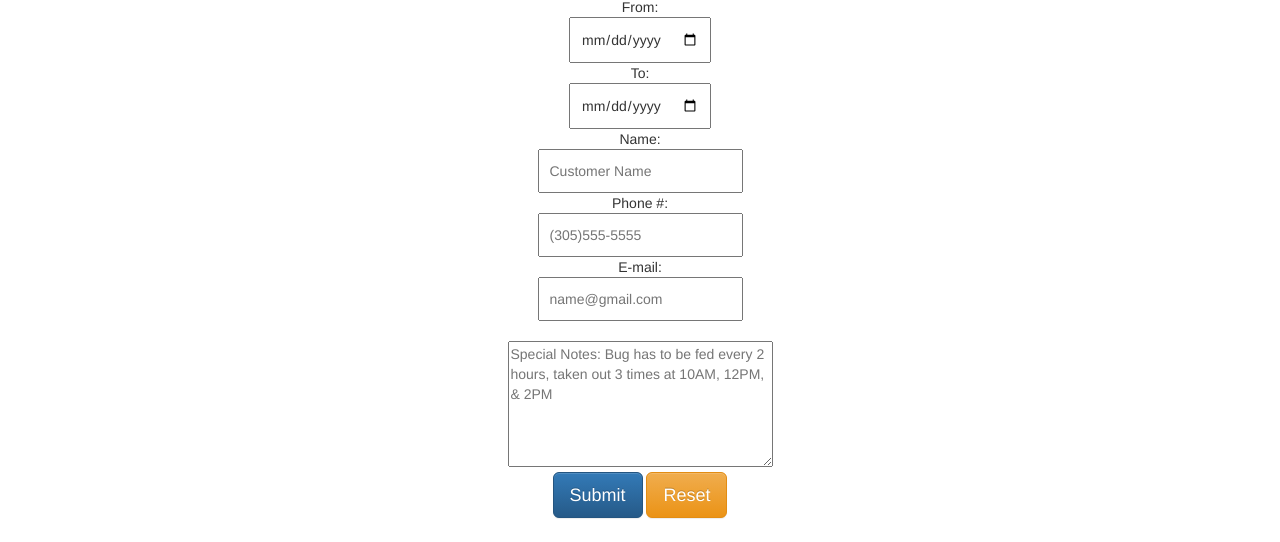
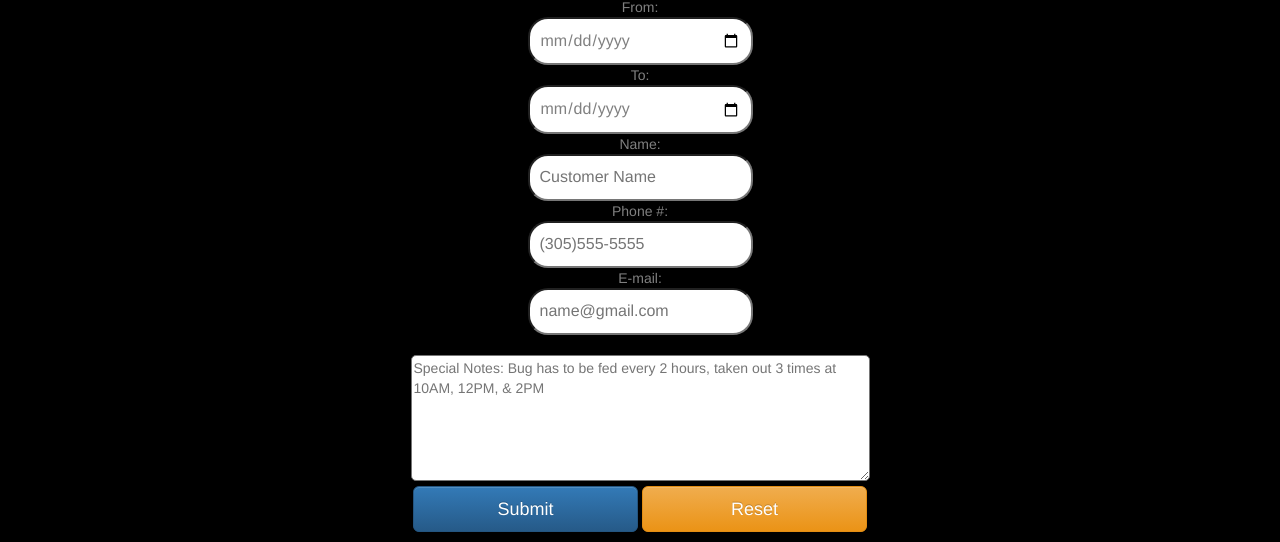
Before and after one commit to shamir09/Safe-Away-Pet-Sitters, a plain HTML site: page index.html in a window 1280 px wide. Shown: the part 426-968 px from the top of the page. Drawn offline with nearby package versions, Linux system fonts and the light colour scheme.

Commit message:
Change CSS Input styling & page bgcolor

```diff
--- a/Safe_Away_Stylesheet.css
+++ b/Safe_Away_Stylesheet.css
@@ -1,3 +1,18 @@
+body {
+  background-color: black;
+  color: gray
+}
+input {
+  width:225px;
+  border-radius: 20px;
+  font-family: inherit;
+  font-size: initial;
+}
+textarea {
+  width:459px;
+  border-radius: 5px;
+}
+
 #headerLogo {
   text-align:center; background-color: black; padding: 10px;
 }
--- a/index.html
+++ b/index.html
@@ -5,7 +5,7 @@
     <meta name="viewport" content="width=device-width, initial-scale=.8">
     <title>Safe Away, Pet sitters </title>
 
-    <link rel="icon" type="image/ico" href="favicon.ico">
+
 
     <!--<link rel="stylesheet" type="text/css" href="mytheme.css">-->
     <script type="text/javascript" src="https://ajax.googleapis.com/ajax/libs/jquery/1.11.3/jquery.min.js"></script>
```
